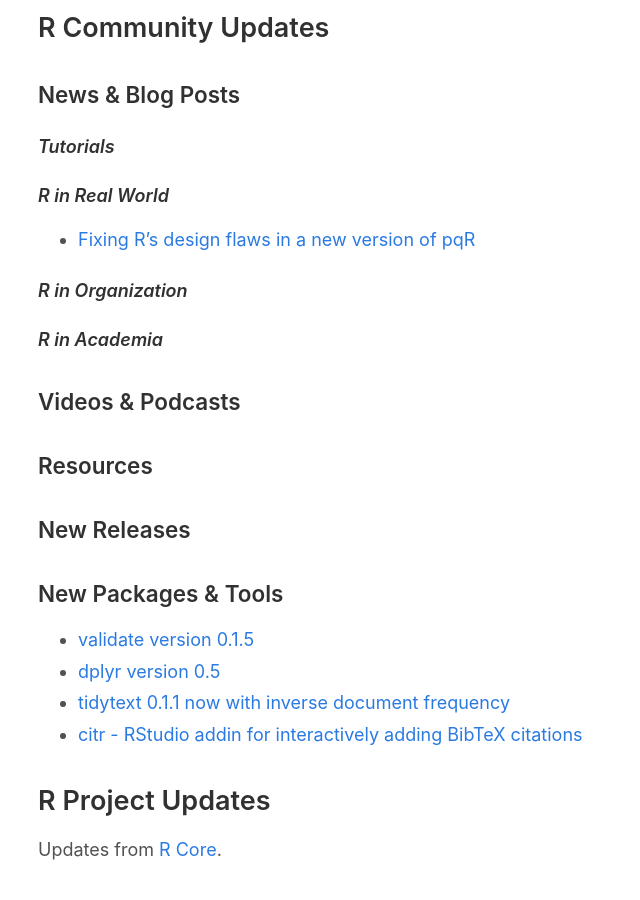
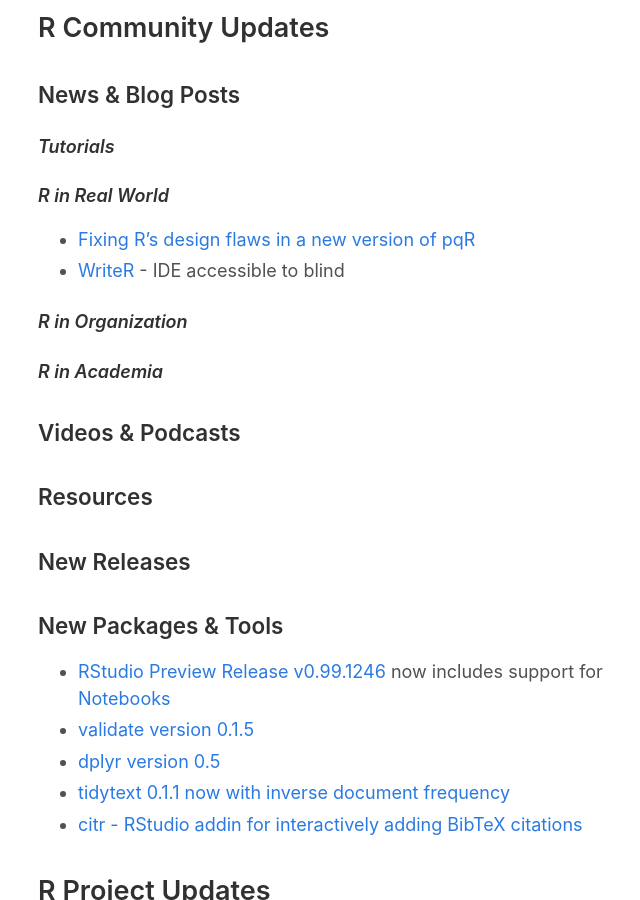
Before and after one commit to rweekly/rweekly.org, a Jekyll site: the page built from draft.md, in a window 1280 px wide and 900 px high, scrolled down 384 px. Shown: the whole window, without its empty margins (287-927 px from the left). Built offline with Jekyll 4.4.1, drawn with Linux system fonts in a browser that asks for light colours; comment, search, counter and statistics services are not loaded.

Commit message:
Preview RStudio release and WriteR

```diff
--- a/draft.md
+++ b/draft.md
@@ -24,7 +24,7 @@
 #### R in Real World
 
  + [Fixing R’s design flaws in a new version of pqR](https://radfordneal.wordpress.com/2016/06/25/fixing-rs-design-flaws-in-a-new-version-of-pqr/)
-
+ + [WriteR](https://github.com/ajrgodfrey/WriteR) - IDE accessible to blind
 
 #### R in Organization
 
@@ -49,6 +49,7 @@
 
 ### New Packages & Tools
 
+ + [RStudio Preview Release v0.99.1246](https://www.rstudio.com/products/rstudio/download/preview-release-notes/) now includes support for [Notebooks](http://rmarkdown.rstudio.com/r_notebooks.html)
  + [validate version 0.1.5](http://www.markvanderloo.eu/yaRb/2016/06/24/validate-version-1-5-is-out/)
  + [dplyr version 0.5](https://blog.rstudio.org/2016/06/27/dplyr-0-5-0/)
  + [tidytext 0.1.1 now with inverse document frequency](http://juliasilge.com/blog/Term-Frequency-tf-idf/)
```
